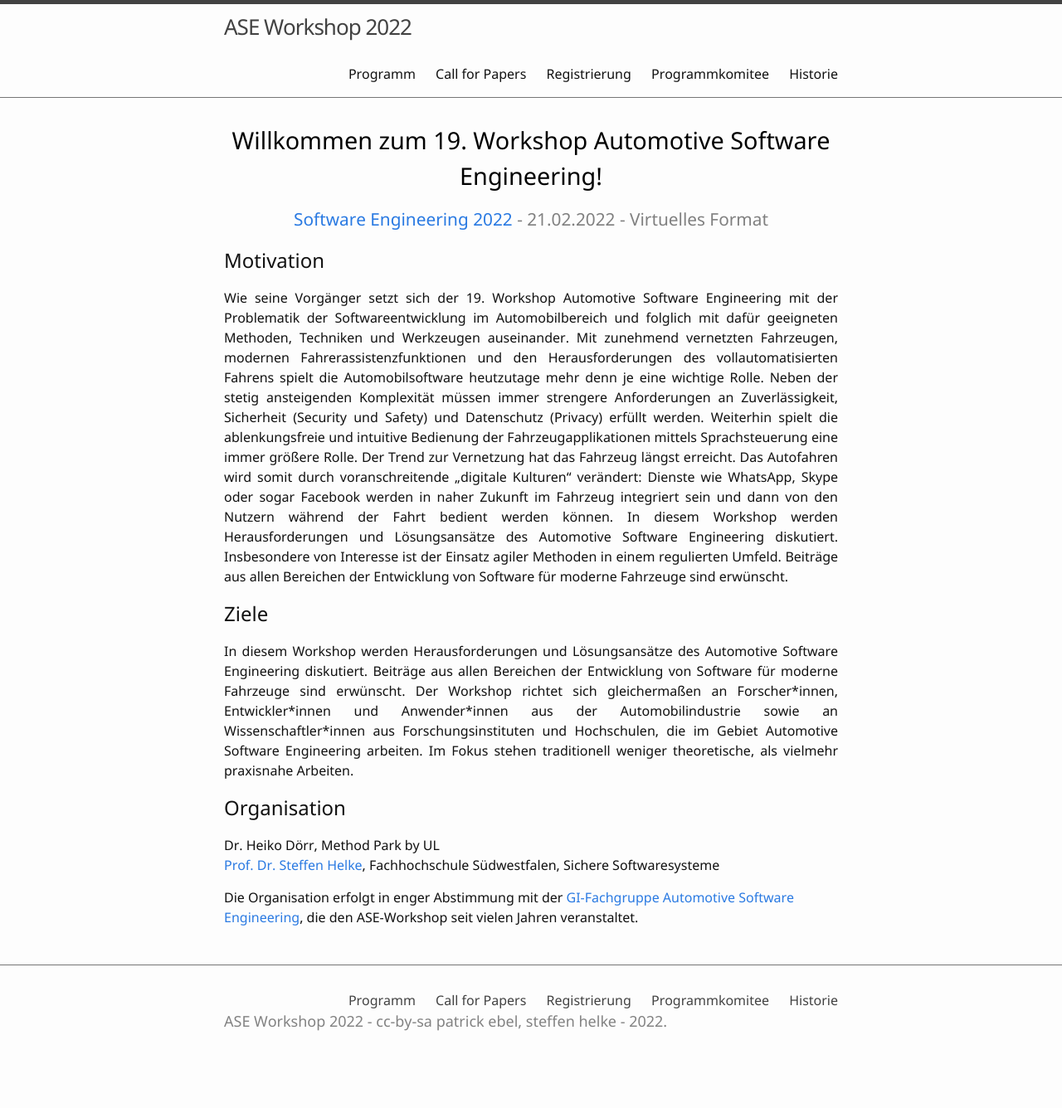
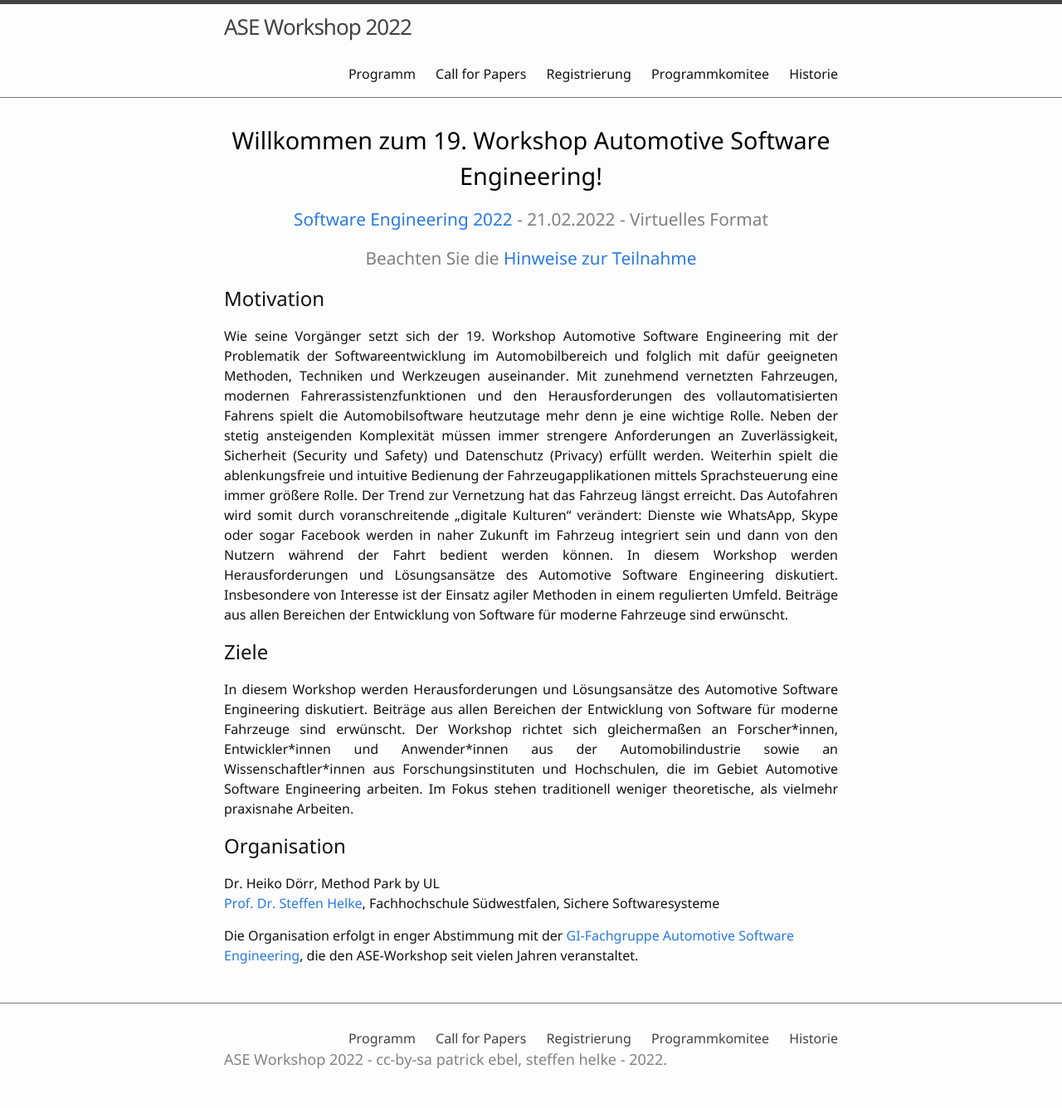
Before and after one commit to ASE-Workshop/2022, a Jekyll site: the page built from index.md, in a window 1280 px wide. Shown: the whole page at 83% size. Built offline with Jekyll 4.4.1, drawn with Linux system fonts in a browser that asks for light colours; before the commit the page ends 1290 px from its top, so only the background shows below that.

Commit message:
Update index.md

```diff
--- a/index.md
+++ b/index.md
@@ -8,6 +8,8 @@ Willkommen zum 19. Workshop Automotive Software Engineering!
 [Software Engineering 2022](https://www.se-2022.de/) - 21.02.2022 - Virtuelles Format
 {: style="color:gray; font-size: 130%; text-align: center;"}
 
+Beachten Sie die [Hinweise zur Teilnahme](https://ase-workshop.github.io/2022/1-registrierung.html)
+{: style="color:gray; font-size: 130%; text-align: center;"}
 
 ## Motivation
 
```
